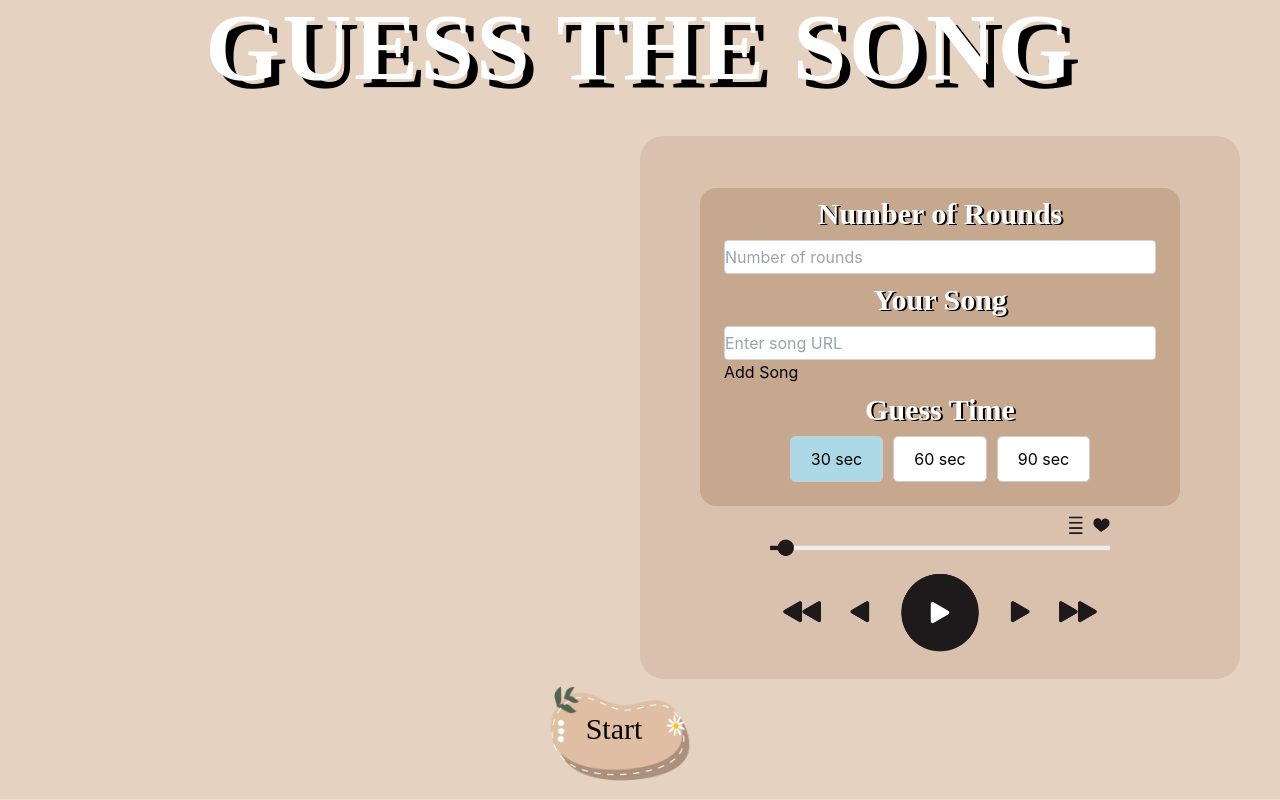
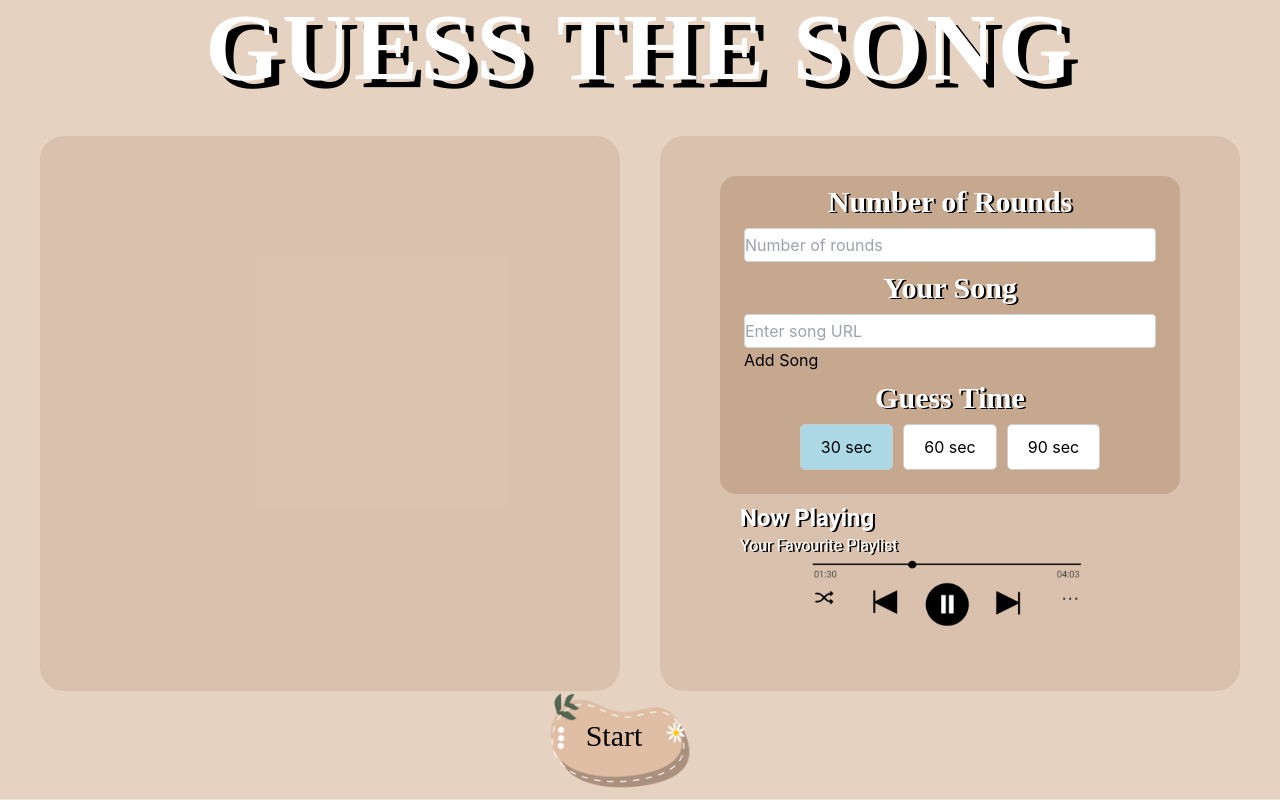
Before and after one commit to Tuanlinh12312/Guess-the-song-singleplayer, a React (Create React App) app in the folder frontend/: page / in a window 1280 px wide. Built offline with nearby package versions, Linux system fonts and the light colour scheme.

Commit message:
songlistframe

```diff
--- a/frontend/src/components/SongList.jsx
+++ b/frontend/src/components/SongList.jsx
@@ -2,14 +2,17 @@ import DisplaySong from "./DisplaySong"
 
 const SongList = ({ songs, onDeleteSong }) => {
     return (
-      <ul>
+      <div class="flex justify-start mt-10 items-center rounded-3xl overflow-auto bg-amber-900/10 mr-auto ml-10 pt-10 w-[calc(50%-60px)] h-[calc(100%-35px)]">
+      <ul class="w-full">
         {songs.map((song, index) => (
-          <li key={index}>
+          <li key={index}
+          class="bg-song bg-contain bg-no-repeat w-full min-h-[120px] overflow-hidden flex flex-col justify-center items-center p-4 text-white">
             <DisplaySong title={song.title} artists={song.artists}></DisplaySong>
             <button onClick={() => onDeleteSong(index)}>❌</button>
           </li>
         ))}
       </ul>
+      </div>
     );
   };
 
--- a/frontend/src/index.css
+++ b/frontend/src/index.css
@@ -23,9 +23,10 @@ code {
   background-image: url('/public/images/b1.png');
 }
 
-.bg-icon1 {
-  background-image: url('/public/images/icon1.png');
+.bg-song {
+  background-image: url('/public/images/bg-song.png');
 }
+
 
 @font-face {
   font-family: 'Metal Mania';
--- a/frontend/src/pages/GameSetup.jsx
+++ b/frontend/src/pages/GameSetup.jsx
@@ -44,10 +44,12 @@ const GameSetup = () => {
       <h1 class="text-8xl font-darumadrop font-bold drop-shadow-[8px_8px_0px_black] tracking-wide text-center w-full uppercase text-white">
         Guess the song
       </h1>
-      <div class="flex flex-col justify-start mt-10 items-center rounded-3xl bg-amber-900/10 mr-10 ml-auto pt-10 w-[calc(50%-40px)] h-[calc(66.67%+10px)]">
-        <div class="flex flex-col justify-center items-start rounded-2xl w-[calc(100%-120px)] bg-b1 mt-3">
+      <div class= "flex h-[calc(100%-210px)]">
+      <SongList songs={songs} onDeleteSong={handleDeleteSong} />
+      <div class="flex flex-col justify-start mt-10 items-center rounded-3xl bg-amber-900/10 mr-10 ml-auto pt-10 w-[calc(50%-60px)] h-[calc(100%-35px)]">
+        <div class="flex flex-col justify-center items-start rounded-2xl w-[calc(100%-120px)] bg-b1">
           <div class="flex items-start w-full mb-6">
-            <div class="flex flex-col px-6 w-full overflow-y-auto">
+            <div class="flex flex-col px-6 w-full">
               <h2 class="text-center font-bold text-3xl font-EBGaramond text-white drop-shadow-[2px_1px_0px_black] mt-2 mb-2">
                 Number of Rounds
               </h2>
@@ -63,13 +65,15 @@ const GameSetup = () => {
             </div>
           </div>
         </div>
+        <h3 class="text-left mr-auto ml-20 font-bold text-2xl mt-2 font-Roboto text-white drop-shadow-[2px_1px_0px_black] ">Now Playing</h3>
+      <h4 class="text-left mr-auto ml-20 text-l font-Roboto text-white drop-shadow-[2px_1px_0px_black] ">Your Favourite Playlist</h4>
         <img
         src="/images/icon.png"
         alt="Icon"
-        className="w-64 h-64 object-contain scale-150 -mt-[50px] "
+        className="object-contain scale-50 -mt-[50px]"
       />
       </div>
-      <SongList songs={songs} onDeleteSong={handleDeleteSong} />
+      </div>
       <StartGameButton rounds={rounds} songs={songs} />
     </div>
     // </body>
```
Also changed, not shown: frontend/public/images/bg-song.png (added), frontend/public/images/icon.png, frontend/tailwind.config.js (line endings or trailing spaces).
